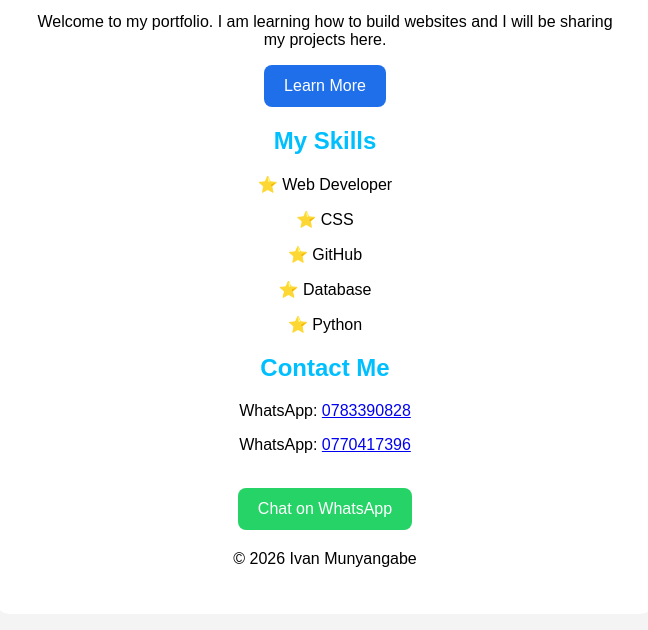
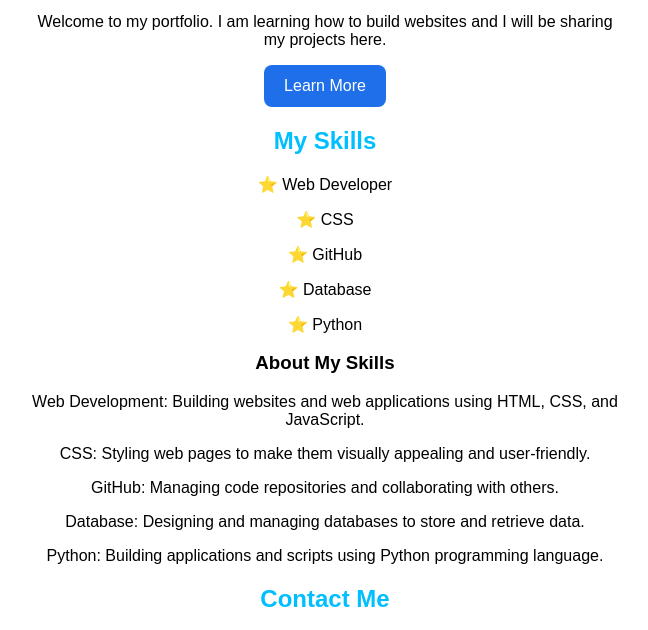
Before and after one commit to mfiteivan/My-Website, a plain HTML site: page index.html in a window 1280 px wide. Shown: the part 305-935 px from the top of the page, without its empty margins (315-963 px from the left). Drawn offline with Linux system fonts and the light colour scheme.

Commit message:
Add skills section and update contact information
Added a section about skills in web development, CSS, GitHub, databases, and Python.

```diff
--- a/index.html
+++ b/index.html
@@ -28,7 +28,14 @@ img { width:150px; height:150px; border-radius:50%; object-fit:cover; }
 <p>⭐ Database</p>
 <p>⭐ Python</p>
 
-<h2>Contact Me</h2>
+  <h3>About My Skills</h3>
+<p>Web Development: Building websites and web applications using HTML, CSS, and JavaScript.</p>
+<p>CSS: Styling web pages to make them visually appealing and user-friendly.</p>
+<p>GitHub: Managing code repositories and collaborating with others.</p>
+<p>Database: Designing and managing databases to store and retrieve data.</p>
+<p>Python: Building applications and scripts using Python programming language.</p>
+
+  <h2>Contact Me</h2>
 <p>WhatsApp: <a href="https://wa.me/256783390828">0783390828</a></p>
 <p>WhatsApp: <a href="https://wa.me/256770417396">0770417396</a></p>
 <br>
```
